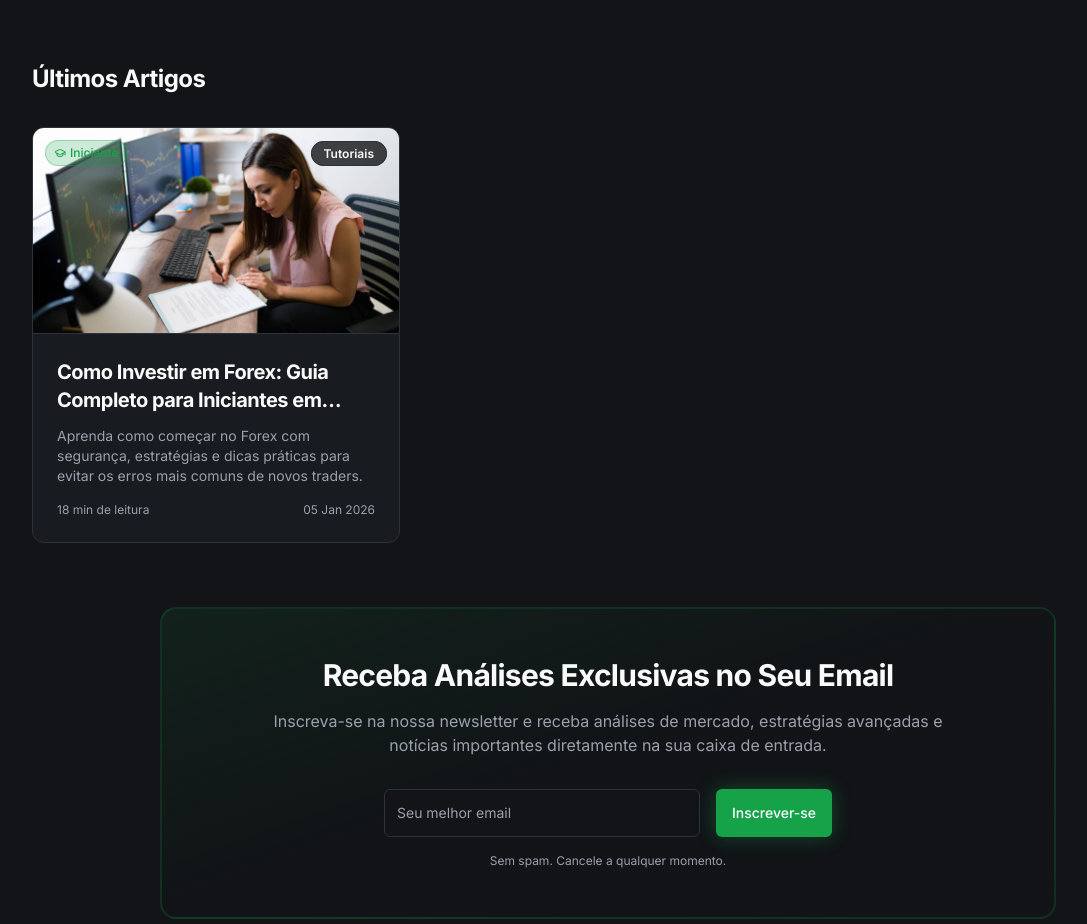
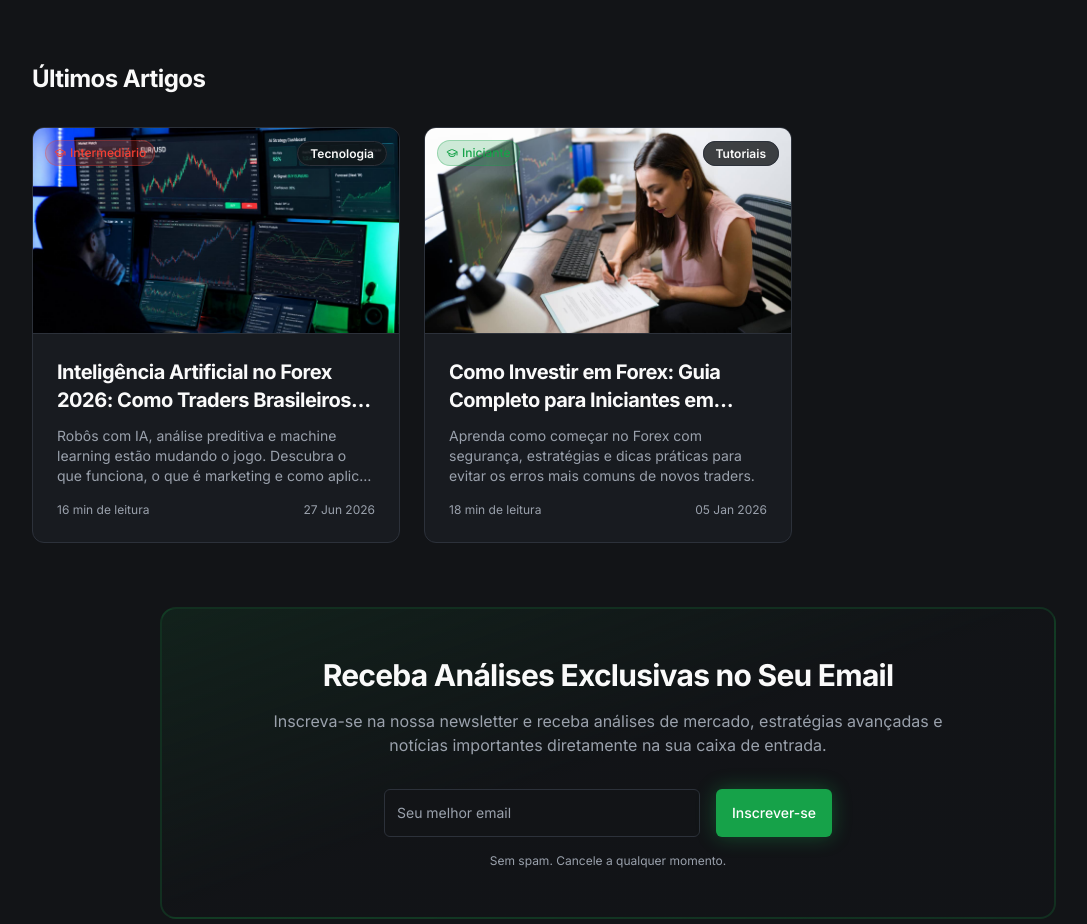
Before and after one commit to danielolimpio/tradepar-369c5e41, a React (Vite) app: page /blog in a window 1280 px wide. Shown: the part 1212-2136 px from the top of the page, without its empty margins (32-1119 px from the left). Built offline with nearby package versions, Linux system fonts and the light colour scheme; the HTML template or start-up script is replaced by a standard one.

Commit message:
Changes
Co-authored-by: danielolimpio <177458661+danielolimpio@users.noreply.github.com>

```diff
--- a/src/pages/Blog.tsx
+++ b/src/pages/Blog.tsx
@@ -8,6 +8,7 @@ import { Button } from "@/components/ui/button";
 import { Input } from "@/components/ui/input";
 import heroHFT from "@/assets/blog/estrategias-hft.jpg";
 import heroForex from "@/assets/blog/como-investir-forex.jpg";
+import heroIA from "@/assets/blog/ia-forex-hero.jpg";
 
 const Blog = () => {
   useEffect(() => {
@@ -25,6 +26,16 @@ const Blog = () => {
   ];
 
   const articles = [
+    {
+      title: "Inteligência Artificial no Forex 2026: Como Traders Brasileiros Estão Usando IA para Operar",
+      description: "Robôs com IA, análise preditiva e machine learning estão mudando o jogo. Descubra o que funciona, o que é marketing e como aplicar com segurança em 2026.",
+      image: heroIA,
+      category: "Tecnologia",
+      readTime: "16 min de leitura",
+      date: "27 Jun 2026",
+      link: "/artigo/inteligencia-artificial-forex-2026",
+      level: "Intermediário"
+    },
     {
       title: "Como Investir em Forex: Guia Completo para Iniciantes em 2026",
       description: "Aprenda como começar no Forex com segurança, estratégias e dicas práticas para evitar os erros mais comuns de novos traders.",
```
